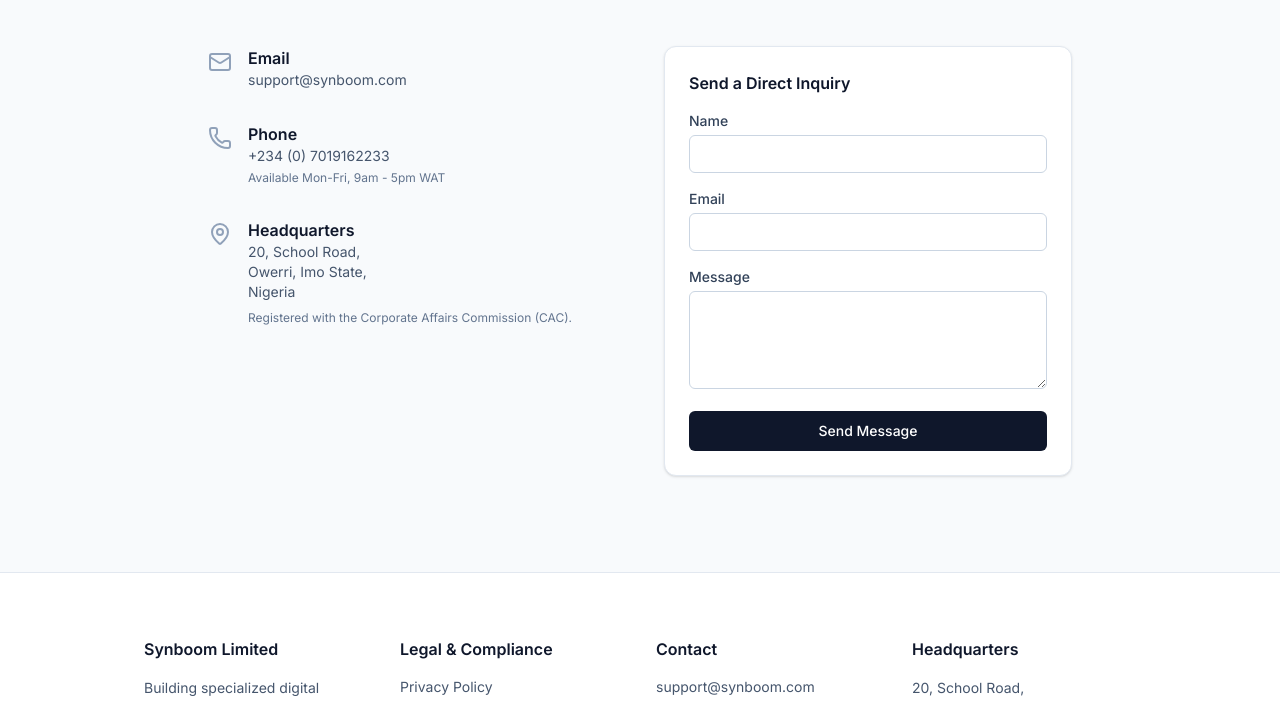
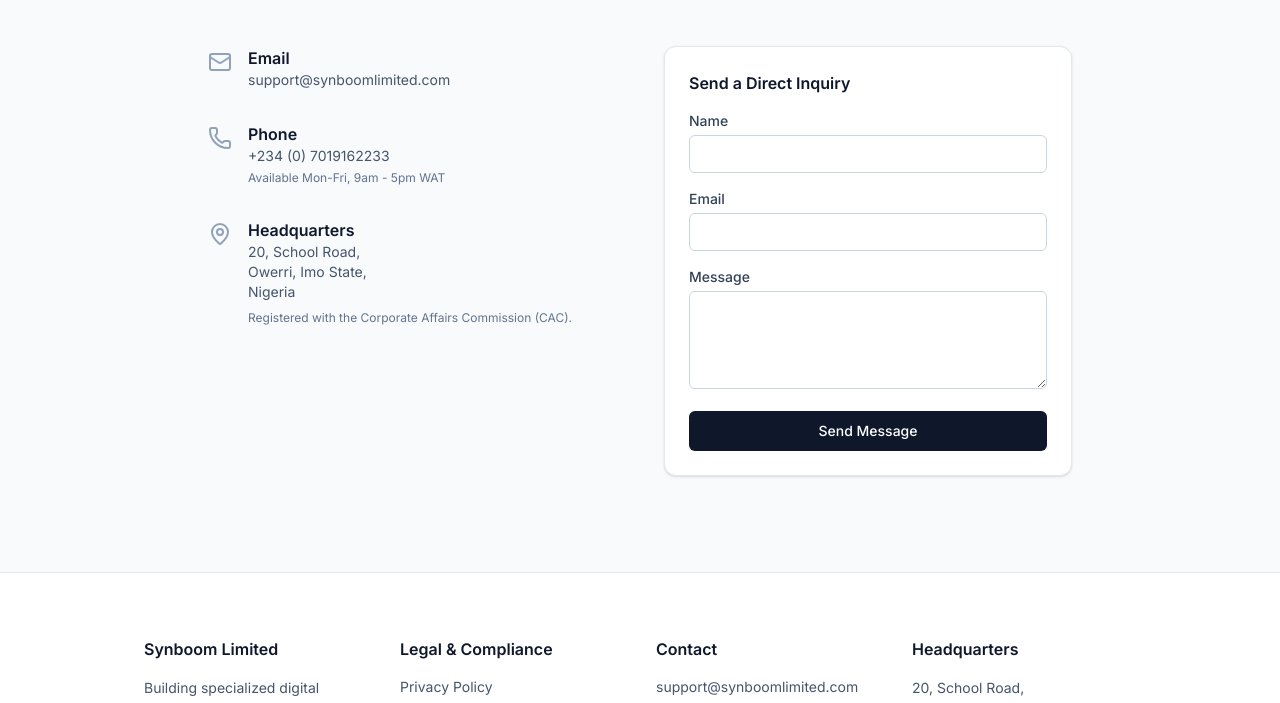
Before and after one commit to jenesisokorie/synboom-corporate, a Next.js app: page /contact in a window 1280 px wide. Shown: the part 247-950 px from the top of the page. Built offline with nearby package versions, Linux system fonts and the light colour scheme.

Commit message:
add email

```diff
--- a/src/app/contact/page.tsx
+++ b/src/app/contact/page.tsx
@@ -18,7 +18,9 @@
             <Mail className="w-6 h-6 text-slate-400 mt-1" />
             <div>
               <h3 className="font-semibold text-slate-900">Email</h3>
-              <p className="text-slate-600 text-sm">support@synboom.com</p>
+              <p className="text-slate-600 text-sm">
+                support@synboomlimited.com
+              </p>
             </div>
           </div>
           <div className="flex gap-4 items-start">
--- a/src/app/privacy/page.tsx
+++ b/src/app/privacy/page.tsx
@@ -120,7 +120,7 @@
         <p>
           If you have any questions regarding this Privacy Policy or wish to
           exercise your data rights, please contact us at{" "}
-          <code>support@synboom.com</code>.
+          <code>support@synboomlimited.com</code>.
         </p>
       </div>
     </div>
--- a/src/components/layout/Footer.tsx
+++ b/src/components/layout/Footer.tsx
@@ -46,7 +46,7 @@
         <div className="space-y-4">
           <h3 className="font-semibold text-slate-900 text-base">Contact</h3>
           <ul className="grid gap-3 text-sm">
-            <li>support@synboom.com</li>
+            <li>support@synboomlimited.com</li>
             <li>+234 (0) 7019162233</li>
           </ul>
         </div>
```
